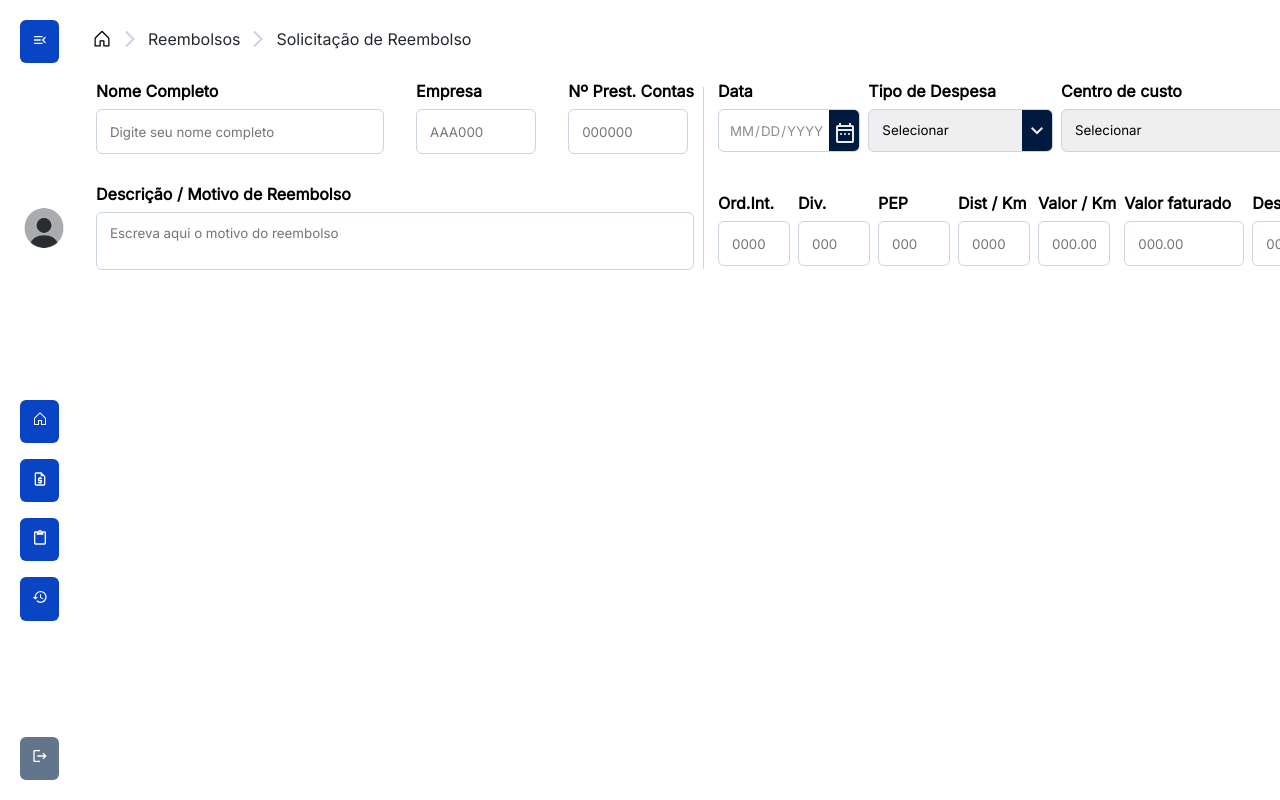
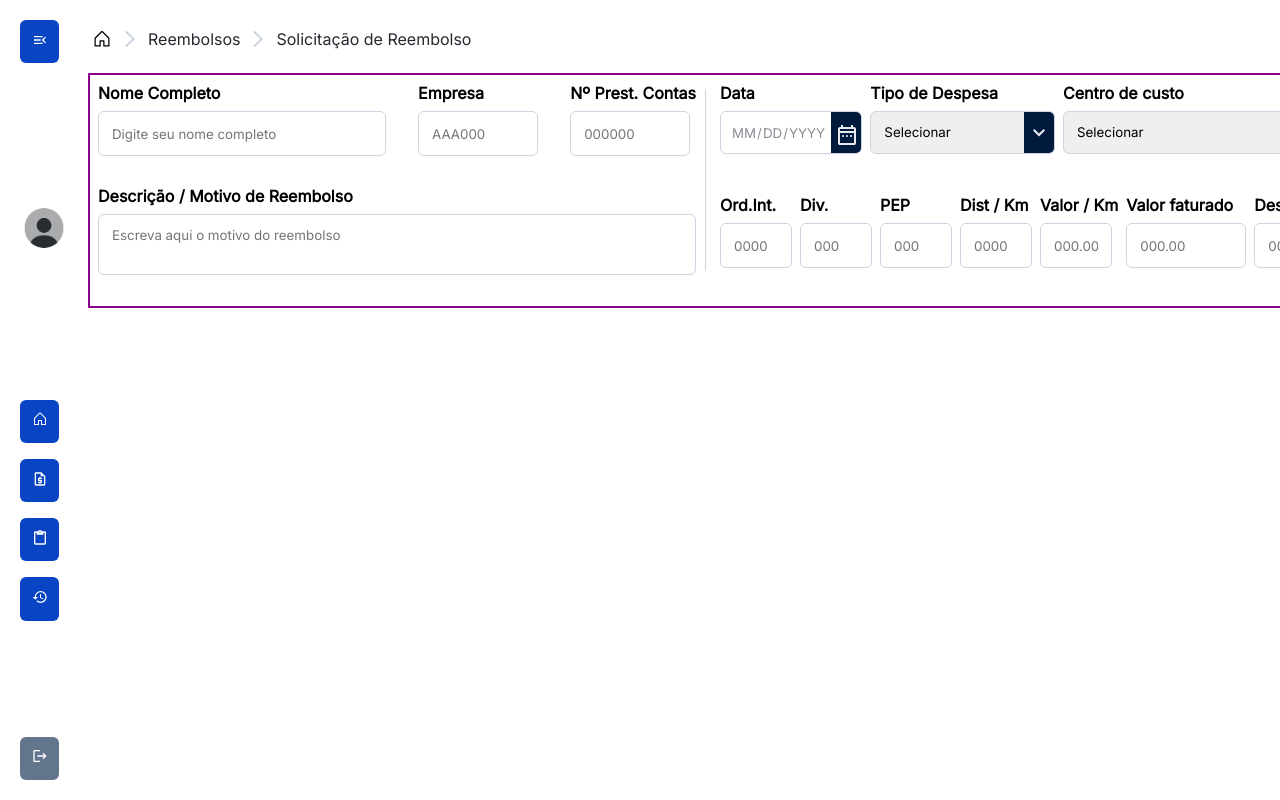
Before and after one commit to CarolineCDFreitas/projeto-sistema-reembolso-front, a Next.js app: page /reembolsos/solicitacao in a window 1280 px wide. Shown: the top 800 px of the page. Built offline with nearby package versions, Linux system fonts and the light colour scheme.

Commit message:
feat: melhoria na renderização do contador de caracteres, com implementação da mensagem de erro e criação do componente CharacterCounter

```diff
--- a/src/app/reembolsos/components/BasicInfoForm/BasicInfoForm.jsx
+++ b/src/app/reembolsos/components/BasicInfoForm/BasicInfoForm.jsx
@@ -2,11 +2,17 @@ import {
   FieldsetBasicStyled,
   TextArea,
   InputSection,
+  CharacterCounter,
 } from "../BasicInfoForm/BasicInfoFormStyled";
 import { InputArea } from "@/components/Input/InputStyle";
 import { useFormContext } from "react-hook-form";
 
-function BasicInfoForm({ handleOnBlur, handleOnFocus, renderErrorMessage }) {
+function BasicInfoForm({
+  focusedField,
+  handleOnBlur,
+  handleOnFocus,
+  renderErrorMessage,
+}) {
   const {
     register,
     formState: { errors },
@@ -16,8 +22,16 @@ function BasicInfoForm({ handleOnBlur, handleOnFocus, renderErrorMessage }) {
   const formValues = watch();
 
   const { descricaoMotivo } = formValues;
-  const counting =
+
+  const counter =
     descricaoMotivo !== undefined ? `${descricaoMotivo.length}/255` : " ";
+
+  const isAtLimit = () => {
+    if (descricaoMotivo !== undefined) {
+      return Number(descricaoMotivo.length) >= 255;
+    }
+    return false;
+  };
 
   return (
     <FieldsetBasicStyled showSeparator>
@@ -94,7 +108,13 @@ function BasicInfoForm({ handleOnBlur, handleOnFocus, renderErrorMessage }) {
           autoComplete="off"
           aria-describedby="erro-descricaoMotivo"
         ></TextArea>
-        {counting}
+        {renderErrorMessage("descricaoMotivo")}
+        <CharacterCounter
+          isFocused={focusedField.descricaoMotivo}
+          hasError={isAtLimit()}
+        >
+          {counter}
+        </CharacterCounter>
       </InputSection>
     </FieldsetBasicStyled>
   );
--- a/src/app/reembolsos/components/BasicInfoForm/BasicInfoFormStyled.jsx
+++ b/src/app/reembolsos/components/BasicInfoForm/BasicInfoFormStyled.jsx
@@ -74,14 +74,23 @@ export const InputSection = styled.section`
 
 export const TextArea = styled(InputArea)`
   width: auto;
-  height: auto;
+  height: 3.8125rem;
   color: #23282f;
   font-family: inherit;
   resize: none;
   scrollbar-width: none;
   -ms-overflow-style: none;
-
+  position: relative;
   &::-webkit-scrollbar {
     display: none;
   }
 `;
+
+export const CharacterCounter = styled.span`
+  color: ${({ hasError }) => (hasError ? "#A60B2F" : "#23282F")};
+  font-size: 0.875rem;
+  position: absolute;
+  top: 94%;
+  right: 0%;
+  visibility: ${({ isFocused }) => (isFocused ? "visible" : "hidden")};
+`;
--- a/src/app/reembolsos/components/Form/FormStyled.jsx
+++ b/src/app/reembolsos/components/Form/FormStyled.jsx
@@ -3,9 +3,10 @@ import styled from "@emotion/styled";
 export const FormStyled = styled.form`
   display: flex;
   flex-direction: column;
-  /* border: 2px solid darkmagenta; */
+  border: 2px solid darkmagenta;
   margin-top: 1.25rem;
   gap: 0.5rem;
+  padding-bottom: 0.75rem;
 
   @media (min-width: 1024px) {
     flex-direction: row;
--- a/src/app/reembolsos/solicitacao/page.js
+++ b/src/app/reembolsos/solicitacao/page.js
@@ -98,7 +98,7 @@ export default function Solicitacao() {
       .string()
       .trim()
       .min(1, "Campo obrigatório")
-      .max(255, "Não posso ultrapasar 255 caracteres"),
+      .max(255, "O limite de caracteres é 255."),
   };
 
   const methods = useForm({
@@ -123,13 +123,6 @@ export default function Solicitacao() {
 
   const [focusedField, setFocusedField] = useState({});
 
-  // const handleOnFocus = (name) => {
-  //   setFocusedField((prev) => ({ ...prev, [name]: true }));
-  // };
-  // const handleOnBlur = (name) => {
-  //   setFocusedField((prev) => ({ ...prev, [name]: false }));
-  // };
-
   const handleOnFocus = (e) => {
     const name = e.target.name;
     setFocusedField((prev) => ({ ...prev, [name]: true }));
@@ -142,7 +135,7 @@ export default function Solicitacao() {
 
   const renderErrorMessage = (field) => {
     if (errors[field] && focusedField[field]) {
-      if (field === "moeda") {
+      if (field === "moeda" || field === "prestacaoDeContas") {
         return (
           <ErrorMessage
             id={`erro-${field}`}
```
